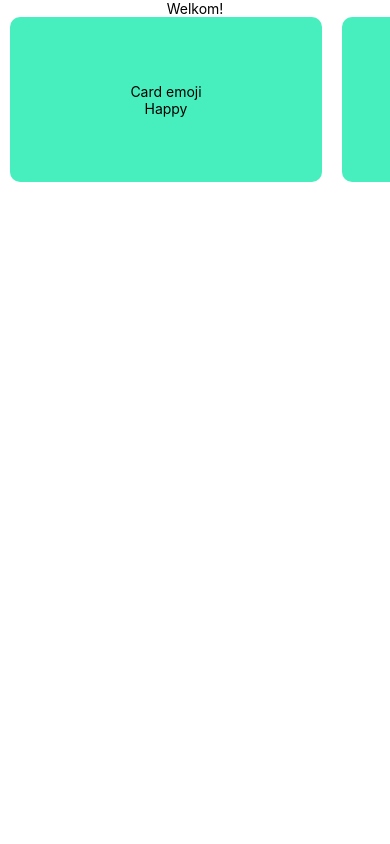
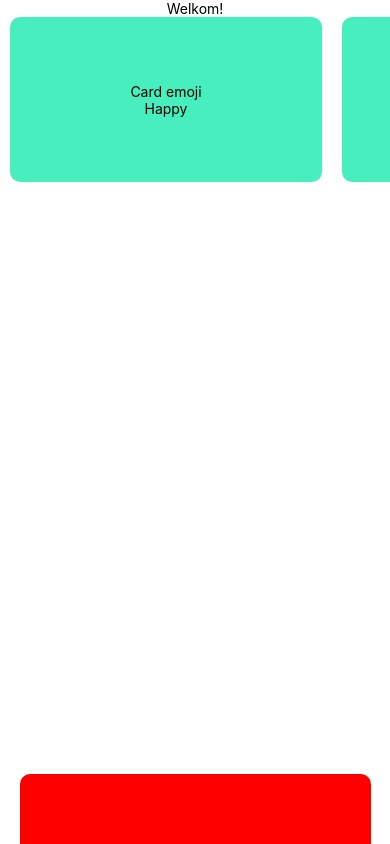
Before and after one commit to gdmgent-1819-mobdev2/positive-design-project-aura, a React Native app in the folder app/: screen / in a window 390 px wide. Built offline with nearby package versions, Linux system fonts and the light colour scheme.

Commit message:
nav layout

```diff
--- a/app/components/Main.js
+++ b/app/components/Main.js
@@ -1,7 +1,7 @@
 import React, { Component } from 'react'
 import { Text, View, StyleSheet } from 'react-native'
 import CardContainer from './CardContainer'
-
+import Navigation from './Navigation'
 
 const styles = StyleSheet.create({
   container: {
@@ -18,7 +18,9 @@ export class Main extends Component {
       <View style={styles.container}>
         <Text>Welkom!</Text>
         <CardContainer />
+        <Navigation />
       </View>
+
     )
   }
 }
--- /dev/null
+++ b/app/components/Navigation.js
@@ -0,0 +1,29 @@
+import React, { Component } from 'react'
+import { Text, View, StyleSheet } from 'react-native'
+
+import Card from './Card'
+
+const styles = StyleSheet.create({
+    nav: {
+        width: '90%',
+        height: 70,
+        flex: 1,
+        flexDirection: 'row',
+        flexWrap: 'nowrap',
+        justifyContent: 'space-evenly',
+        backgroundColor: 'red',
+        position: 'absolute',
+        bottom: 0,
+        borderTopLeftRadius: 10,
+        borderTopRightRadius: 10,
+
+    }
+})
+
+const Navigation = () => (
+    <View style={styles.nav}>
+
+    </View>
+)
+
+export default Navigation
```
